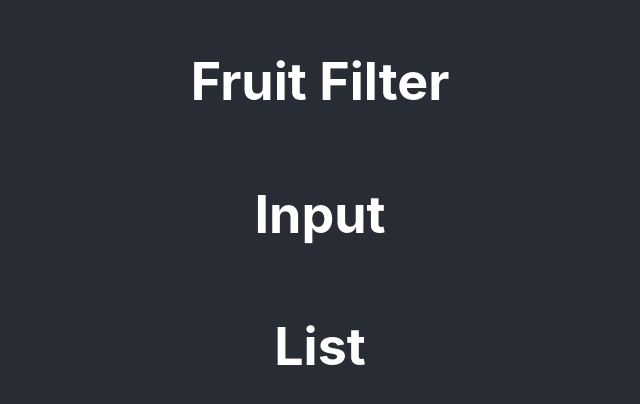
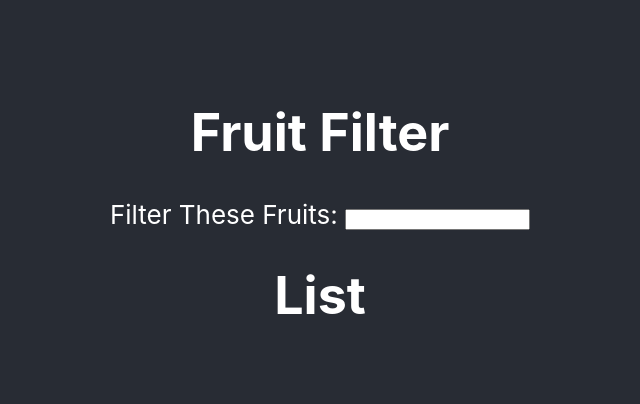
Before and after one commit to jtreeves/fruit-filter, a React (Create React App) app: page / in a window 1280 px wide. Shown: the part 186-590 px from the top of the page, without its empty margins (320-960 px from the left). Built offline with nearby package versions, Linux system fonts and the light colour scheme; the HTML template or start-up script is replaced by a standard one.

Commit message:
[Input] Replace h1 with label and input

```diff
--- a/src/components/Input.js
+++ b/src/components/Input.js
@@ -11,7 +11,8 @@ class Input extends Component {
     render() {
         return(
             <div>
-                <h1>Input</h1>
+                <label htmlFor='fruit-filter'>Filter These Fruits: </label>
+                <input type='text' name='fruit-filter' />
             </div>
         )
     }
```
Also changed, not shown: 1 other file (tests, documents, lock files or other folders).
